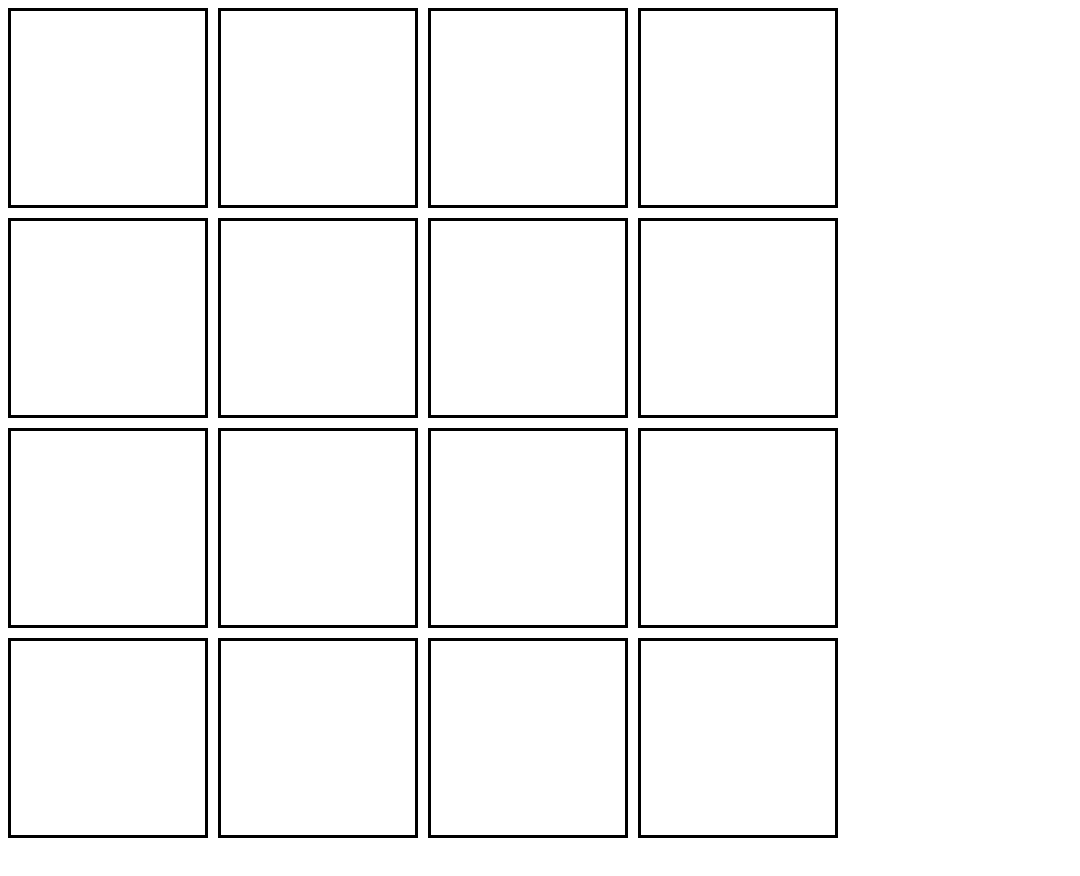
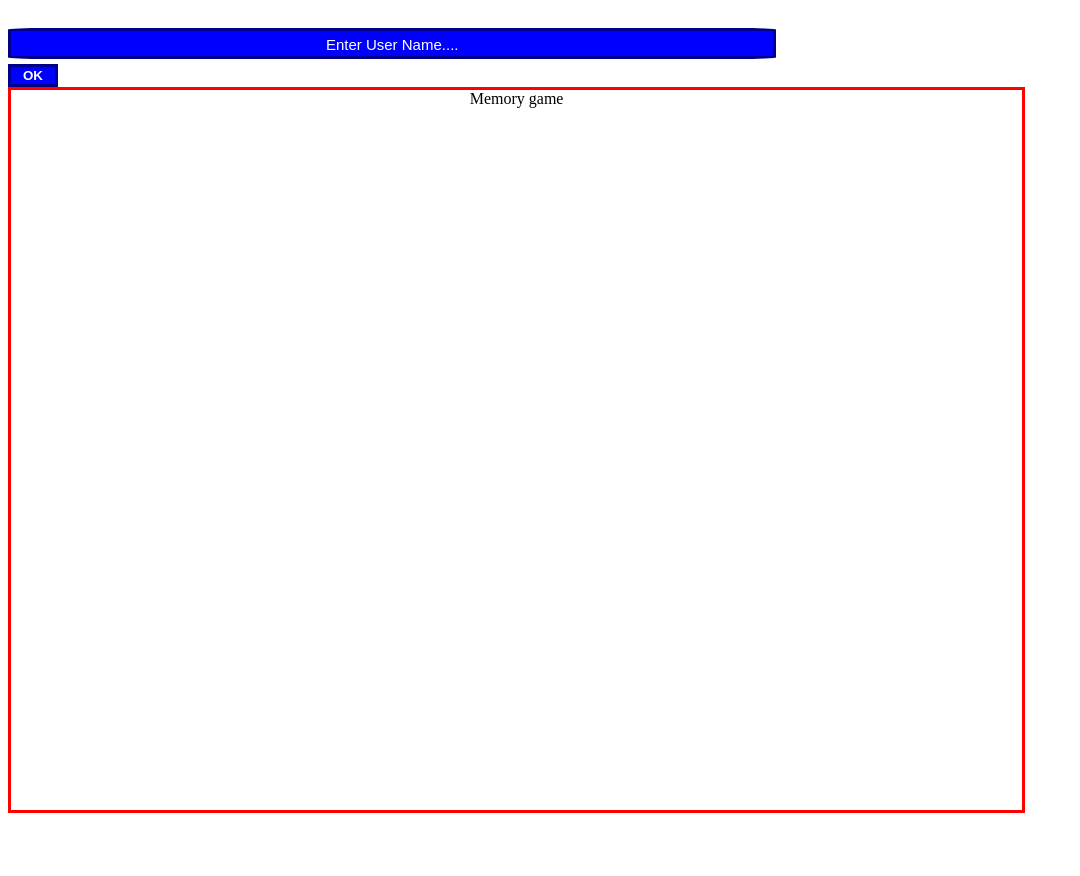
Before and after one commit to shob-ravi/gameproject, a plain HTML site: page index.html in a window 1280 px wide. Shown: the whole page, without its empty margins (0-1080 px from the left). Before the commit the page ends 846 px from the top, so only its background shows below. Drawn offline with Linux system fonts and the light colour scheme.

Commit message:
added form page

```diff
--- a/app.js
+++ b/app.js
@@ -13,7 +13,9 @@ let matchedImages = 0;
 let totalImages = imageArray.length * 2;
 let memoryGameContainerEl = document.querySelector(".memoryGameContainer");
 memoryGameContainerEl.classList.add('grid-container');
-
+let gameContainerEl = document.getElementById("gameContainer");
+gameContainerEl.innerHTML="Memory game";
+gameContainerEl.appendChild(memoryGameContainerEl);
 function StartGame()
 {
     const shuffledImages = shuffleArray([...imageArray,...imageArray]);
@@ -35,7 +37,7 @@ function StartGame()
 function shuffleArray(array) {
     return array.sort(() => Math.random() - 0.5);
   }
-StartGame();
+
 
 function flipImage(image) {
     if (lockBoard || image.classList.contains('flipped') || image.classList.contains('matched')) {
@@ -76,3 +78,6 @@ function flipImage(image) {
     flippedImages = [];
     lockBoard = false;
   }
+  function okClick() {
+    StartGame();
+  }
--- a/index.html
+++ b/index.html
@@ -10,8 +10,14 @@
         <link rel="stylesheet" href="style.css">
     </head>
     <body>
+        <div class="popUp">
+        <div class="inputBtn">
+            <input type="text" id="pinInput" placeholder="Enter User Name...." ><br>
+            <button id = "pinBtn" onclick="okClick()"><strong>OK</strong></button>
 
-        <div class="gameContainer">
+        </div>
+        </div>
+        <div class="gameCon" id="gameContainer">
             <div class="memoryGameContainer">
             </div>
         </div>
--- a/style.css
+++ b/style.css
@@ -2,6 +2,12 @@
     border:solid rgb(238, 19, 19);
 
 } */
+ #gameContainer{
+    border:solid red;
+    width:80%;
+    height:90vh;
+    text-align: center;
+ }
 .grid-container{
     display:grid;
     grid-template-columns: repeat(4,200px);
@@ -27,3 +33,26 @@
 .grid-item.matched {
     background-color: green;
 }
+#pinInput{
+    border: solid darkblue;
+    background-color: blue;
+    color:white;
+    height:30%;
+    width:60%;
+    border-radius:5%;
+    margin-top: 1em;
+    font-size: 20px;
+    text-align: center;
+ }
+ ::placeholder{
+    color:white;
+    text-align:center ;
+    font-size: 15px;
+ }
+ #pinBtn{
+    width:50px;
+    border:solid darkblue;
+    background-color: blue;
+    margin-top: 5px;
+    color:white;
+ }
```
